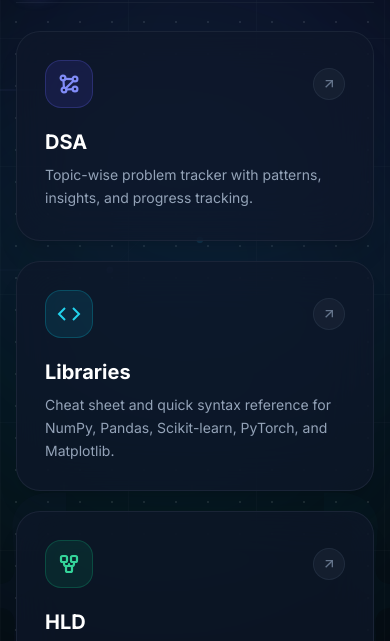
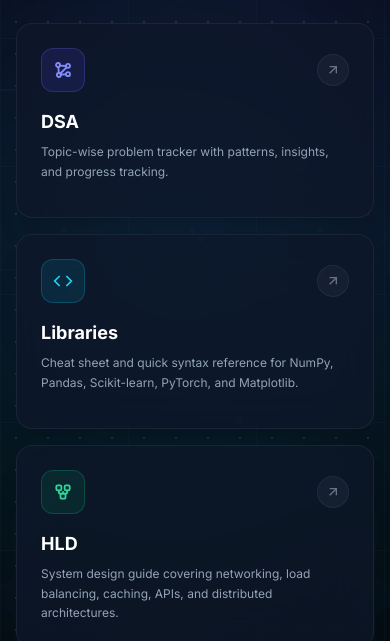
Before and after one commit to Mveen3/Sheets, a plain HTML site: page index.html in a window 390 px wide. Shown: the part 90-731 px from the top of the page. Drawn offline with nearby package versions, Linux system fonts and the light colour scheme.

Commit message:
Enhance responsive design across mobile, tablet, and laptop for all sheets

```diff
--- a/index.html
+++ b/index.html
@@ -54,7 +54,7 @@
     }
   </style>
 </head>
-<body class="antialiased selection:bg-indigo-500 selection:text-white min-h-screen flex flex-col justify-center py-10 sm:py-16 px-4 sm:px-6 lg:px-8 relative bg-dev-pattern">
+<body class="antialiased selection:bg-indigo-500 selection:text-white min-h-screen flex flex-col justify-start sm:justify-center py-8 sm:py-14 px-4 sm:px-6 lg:px-8 relative bg-dev-pattern">
 
   <!-- ========================================================================= -->
   <!-- DEVELOPER GRAPHICS & AMBIENT GRAFFITI BACKGROUND (Non-intrusive, subtle) -->
@@ -165,19 +165,19 @@
     </header>
 
     <!-- Sheets Grid (Responsive 2x2 Grid that Fills the Viewport Gracefully) -->
-    <div class="grid grid-cols-1 md:grid-cols-2 gap-5 sm:gap-6">
+    <div class="grid grid-cols-1 sm:grid-cols-2 gap-4 sm:gap-6">
 
       <!-- Sheet Box 1: DSA -->
       <a
         href="./dsa.html"
-        class="sheet-box group flex flex-col justify-between p-7 sm:p-8 rounded-3xl bg-slate-900/70 hover:bg-slate-900/95 border border-slate-800/80 hover:border-indigo-500/50 backdrop-blur-xl shadow-xl hover:shadow-[0_0_35px_-5px_rgba(99,102,241,0.28)] min-h-[210px]"
+        class="sheet-box group flex flex-col justify-between p-6 sm:p-7 rounded-2xl sm:rounded-3xl bg-slate-900/70 hover:bg-slate-900/95 border border-slate-800/80 hover:border-indigo-500/50 backdrop-blur-xl shadow-xl hover:shadow-[0_0_35px_-5px_rgba(99,102,241,0.28)] min-h-[195px] sm:min-h-[210px] active:scale-[0.99] transition-all"
       >
         <div>
           <!-- Icon & Corner Arrow -->
-          <div class="flex items-center justify-between mb-5">
-            <div class="w-12 h-12 rounded-2xl bg-indigo-600/15 border border-indigo-500/25 flex items-center justify-center text-indigo-400 group-hover:scale-105 group-hover:bg-indigo-600/25 transition-all">
+          <div class="flex items-center justify-between mb-4 sm:mb-5">
+            <div class="w-11 h-11 sm:w-12 sm:h-12 rounded-xl sm:rounded-2xl bg-indigo-600/15 border border-indigo-500/25 flex items-center justify-center text-indigo-400 group-hover:scale-105 group-hover:bg-indigo-600/25 transition-all">
               <!-- Graph / Network Icon -->
-              <svg class="w-6 h-6" fill="none" stroke="currentColor" stroke-width="2.2" viewBox="0 0 24 24">
+              <svg class="w-5 h-5 sm:w-6 sm:h-6" fill="none" stroke="currentColor" stroke-width="2.2" viewBox="0 0 24 24">
                 <circle cx="6" cy="6" r="2.4" />
                 <circle cx="18" cy="7" r="2.4" />
                 <circle cx="7" cy="18" r="2.4" />
@@ -195,12 +195,12 @@
           </div>
 
           <!-- Title -->
-          <h2 class="text-xl font-bold text-white group-hover:text-indigo-300 transition-colors">
+          <h2 class="text-lg sm:text-xl font-bold text-white group-hover:text-indigo-300 transition-colors">
             DSA
           </h2>
 
           <!-- One-line Description -->
-          <p class="text-sm text-slate-400 mt-2 leading-relaxed">
+          <p class="text-xs sm:text-sm text-slate-400 mt-1.5 sm:mt-2 leading-relaxed">
             Topic-wise problem tracker with patterns, insights, and progress tracking.
           </p>
         </div>
@@ -209,14 +209,14 @@
       <!-- Sheet Box 2: Libraries -->
       <a
         href="./libraries.html"
-        class="sheet-box group flex flex-col justify-between p-7 sm:p-8 rounded-3xl bg-slate-900/70 hover:bg-slate-900/95 border border-slate-800/80 hover:border-cyan-500/50 backdrop-blur-xl shadow-xl hover:shadow-[0_0_35px_-5px_rgba(56,189,248,0.28)] min-h-[210px]"
+        class="sheet-box group flex flex-col justify-between p-6 sm:p-7 rounded-2xl sm:rounded-3xl bg-slate-900/70 hover:bg-slate-900/95 border border-slate-800/80 hover:border-cyan-500/50 backdrop-blur-xl shadow-xl hover:shadow-[0_0_35px_-5px_rgba(56,189,248,0.28)] min-h-[195px] sm:min-h-[210px] active:scale-[0.99] transition-all"
       >
         <div>
           <!-- Icon & Corner Arrow -->
-          <div class="flex items-center justify-between mb-5">
-            <div class="w-12 h-12 rounded-2xl bg-cyan-600/15 border border-cyan-500/25 flex items-center justify-center text-cyan-400 group-hover:scale-105 group-hover:bg-cyan-600/25 transition-all">
+          <div class="flex items-center justify-between mb-4 sm:mb-5">
+            <div class="w-11 h-11 sm:w-12 sm:h-12 rounded-xl sm:rounded-2xl bg-cyan-600/15 border border-cyan-500/25 flex items-center justify-center text-cyan-400 group-hover:scale-105 group-hover:bg-cyan-600/25 transition-all">
               <!-- Code / Terminal Icon -->
-              <svg class="w-6 h-6" fill="none" stroke="currentColor" stroke-width="2" viewBox="0 0 24 24">
+              <svg class="w-5 h-5 sm:w-6 sm:h-6" fill="none" stroke="currentColor" stroke-width="2" viewBox="0 0 24 24">
                 <polyline points="16 18 22 12 16 6"></polyline>
                 <polyline points="8 6 2 12 8 18"></polyline>
               </svg>
@@ -231,12 +231,12 @@
           </div>
 
           <!-- Title -->
-          <h2 class="text-xl font-bold text-white group-hover:text-cyan-300 transition-colors">
+          <h2 class="text-lg sm:text-xl font-bold text-white group-hover:text-cyan-300 transition-colors">
             Libraries
           </h2>
 
           <!-- One-line Description -->
-          <p class="text-sm text-slate-400 mt-2 leading-relaxed">
+          <p class="text-xs sm:text-sm text-slate-400 mt-1.5 sm:mt-2 leading-relaxed">
             Cheat sheet and quick syntax reference for NumPy, Pandas, Scikit-learn, PyTorch, and Matplotlib.
           </p>
         </div>
@@ -245,14 +245,14 @@
       <!-- Sheet Box 3: HLD -->
       <a
         href="./hld.html"
-        class="sheet-box group flex flex-col justify-between p-7 sm:p-8 rounded-3xl bg-slate-900/70 hover:bg-slate-900/95 border border-slate-800/80 hover:border-emerald-500/50 backdrop-blur-xl shadow-xl hover:shadow-[0_0_35px_-5px_rgba(16,185,129,0.28)] min-h-[210px]"
+        class="sheet-box group flex flex-col justify-between p-6 sm:p-7 rounded-2xl sm:rounded-3xl bg-slate-900/70 hover:bg-slate-900/95 border border-slate-800/80 hover:border-emerald-500/50 backdrop-blur-xl shadow-xl hover:shadow-[0_0_35px_-5px_rgba(16,185,129,0.28)] min-h-[195px] sm:min-h-[210px] active:scale-[0.99] transition-all"
       >
         <div>
           <!-- Icon & Corner Arrow -->
-          <div class="flex items-center justify-between mb-5">
-            <div class="w-12 h-12 rounded-2xl bg-emerald-600/15 border border-emerald-500/25 flex items-center justify-center text-emerald-400 group-hover:scale-105 group-hover:bg-emerald-600/25 transition-all">
+          <div class="flex items-center justify-between mb-4 sm:mb-5">
+            <div class="w-11 h-11 sm:w-12 sm:h-12 rounded-xl sm:rounded-2xl bg-emerald-600/15 border border-emerald-500/25 flex items-center justify-center text-emerald-400 group-hover:scale-105 group-hover:bg-emerald-600/25 transition-all">
               <!-- System Architecture / Distributed Nodes Icon -->
-              <svg class="w-6 h-6" fill="none" stroke="currentColor" stroke-width="2.2" viewBox="0 0 24 24">
+              <svg class="w-5 h-5 sm:w-6 sm:h-6" fill="none" stroke="currentColor" stroke-width="2.2" viewBox="0 0 24 24">
                 <rect x="4" y="4" width="6" height="6" rx="1.5"></rect>
                 <rect x="14" y="4" width="6" height="6" rx="1.5"></rect>
                 <rect x="9" y="14" width="6" height="6" rx="1.5"></rect>
@@ -269,12 +269,12 @@
           </div>
 
           <!-- Title -->
-          <h2 class="text-xl font-bold text-white group-hover:text-emerald-300 transition-colors">
+          <h2 class="text-lg sm:text-xl font-bold text-white group-hover:text-emerald-300 transition-colors">
             HLD
           </h2>
 
           <!-- One-line Description -->
-          <p class="text-sm text-slate-400 mt-2 leading-relaxed">
+          <p class="text-xs sm:text-sm text-slate-400 mt-1.5 sm:mt-2 leading-relaxed">
             System design guide covering networking, load balancing, caching, APIs, and distributed architectures.
           </p>
         </div>
@@ -283,14 +283,14 @@
       <!-- Sheet Box 4: Python OOP -->
       <a
         href="./python_oops.html"
-        class="sheet-box group flex flex-col justify-between p-7 sm:p-8 rounded-3xl bg-slate-900/70 hover:bg-slate-900/95 border border-slate-800/80 hover:border-amber-500/50 backdrop-blur-xl shadow-xl hover:shadow-[0_0_35px_-5px_rgba(245,158,11,0.28)] min-h-[210px]"
+        class="sheet-box group flex flex-col justify-between p-6 sm:p-7 rounded-2xl sm:rounded-3xl bg-slate-900/70 hover:bg-slate-900/95 border border-slate-800/80 hover:border-amber-500/50 backdrop-blur-xl shadow-xl hover:shadow-[0_0_35px_-5px_rgba(245,158,11,0.28)] min-h-[195px] sm:min-h-[210px] active:scale-[0.99] transition-all"
       >
         <div>
           <!-- Icon & Corner Arrow -->
-          <div class="flex items-center justify-between mb-5">
-            <div class="w-12 h-12 rounded-2xl bg-amber-500/15 border border-amber-500/25 flex items-center justify-center text-amber-400 group-hover:scale-105 group-hover:bg-amber-500/25 transition-all">
+          <div class="flex items-center justify-between mb-4 sm:mb-5">
+            <div class="w-11 h-11 sm:w-12 sm:h-12 rounded-xl sm:rounded-2xl bg-amber-500/15 border border-amber-500/25 flex items-center justify-center text-amber-400 group-hover:scale-105 group-hover:bg-amber-500/25 transition-all">
               <!-- OOP 3D Isometric Cube / Object Icon -->
-              <svg class="w-6 h-6" fill="none" stroke="currentColor" stroke-width="2.2" viewBox="0 0 24 24">
+              <svg class="w-5 h-5 sm:w-6 sm:h-6" fill="none" stroke="currentColor" stroke-width="2.2" viewBox="0 0 24 24">
                 <path stroke-linecap="round" stroke-linejoin="round" d="M20 7l-8-4-8 4m16 0l-8 4m8-4v10l-8 4m0-10L4 7m8 4v10M4 7v10l8 4" />
               </svg>
             </div>
@@ -304,12 +304,12 @@
           </div>
 
           <!-- Title -->
-          <h2 class="text-xl font-bold text-white group-hover:text-amber-300 transition-colors">
+          <h2 class="text-lg sm:text-xl font-bold text-white group-hover:text-amber-300 transition-colors">
             Python OOP
           </h2>
 
           <!-- One-line Description -->
-          <p class="text-sm text-slate-400 mt-2 leading-relaxed">
+          <p class="text-xs sm:text-sm text-slate-400 mt-1.5 sm:mt-2 leading-relaxed">
             Complete OOP guide covering classes, dunder methods, encapsulation, inheritance, and patterns.
           </p>
         </div>
```
Also changed, not shown: dsa.html (+5 -5 lines), hld.html (+1 -0 lines), libraries.html (+9 -4 lines), python_oops.html (+1 -0 lines).
